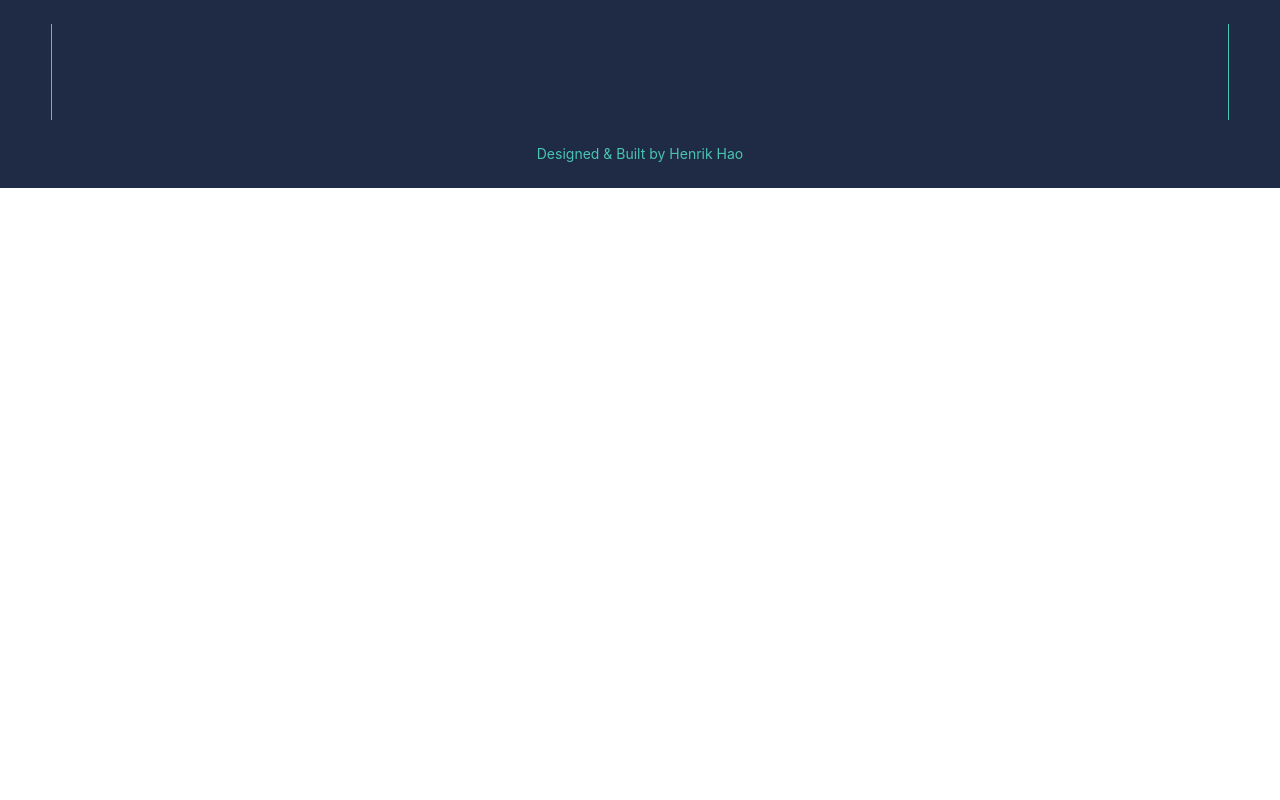
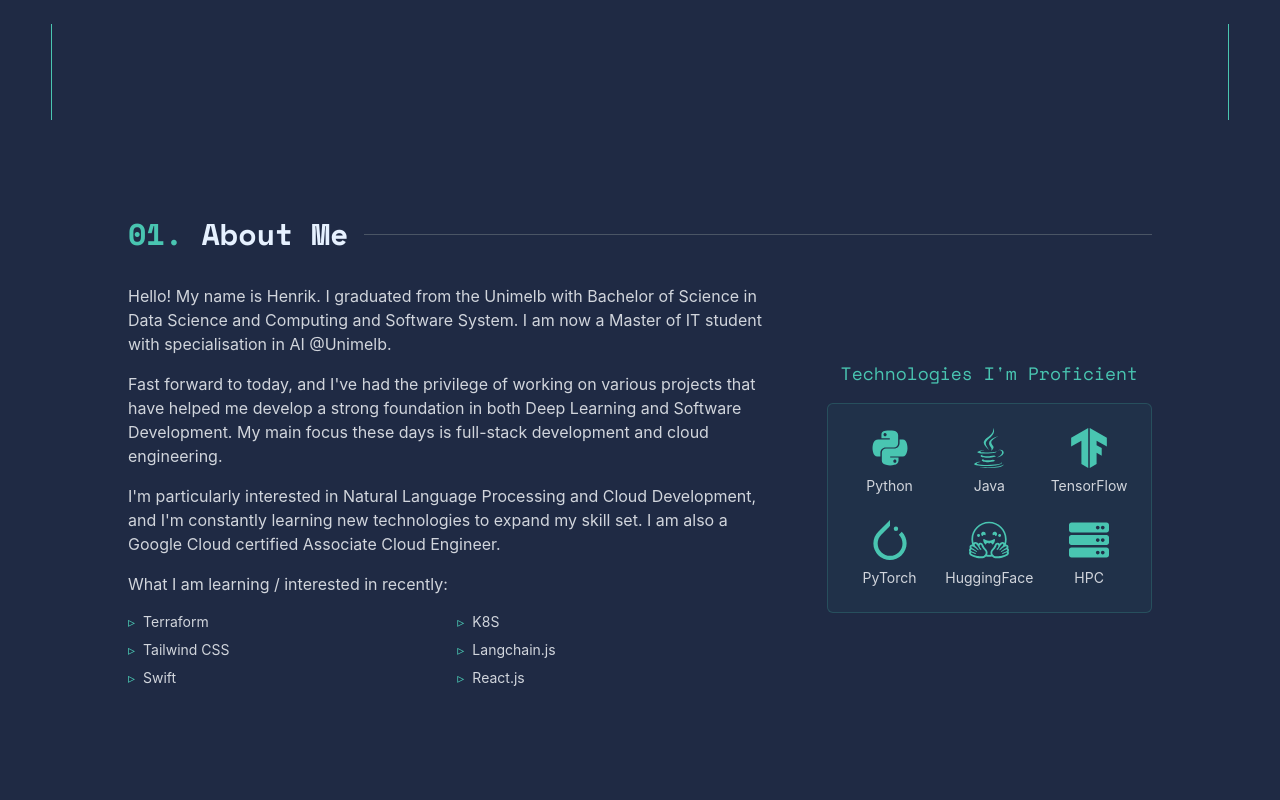
Before and after one commit to HenrikHao/my-personal-web, a React (Vite) app: page / in a window 1280 px wide. Shown: the part 680-1480 px from the top of the page. Before the commit the page ends 868 px from the top, so only its background shows below. Built offline with nearby package versions, Linux system fonts and the light colour scheme.

Commit message:
add about page

```diff
--- a/src/App.jsx
+++ b/src/App.jsx
@@ -16,7 +16,6 @@ function App() {
           <Routes>
             <Route path="/" element={<Home />} />
             {/* Add other routes as needed */}
-            {/* <Route path="/about" element={<About />} /> */}
             {/* <Route path="/experience" element={<Experience />} /> */}
             {/* <Route path="/projects" element={<Projects />} /> */}
             {/* <Route path="/contact" element={<Contact />} /> */}
--- a/src/components/Navbar.jsx
+++ b/src/components/Navbar.jsx
@@ -4,22 +4,22 @@ import { Link, useLocation } from 'react-router-dom';
 const navLinks = [
     {
         name: "About",
-        path: "/about",
+        path: "/#about",
         number: "01"
     },
     {
         name: "Experience",
-        path: "/experience",
+        path: "/#experience",
         number: "02"
     },
     {
         name: "Projects",
-        path: "/projects",
+        path: "/#projects",
         number: "03"
     },
     {
         name: "Contact",
-        path: "/contact",
+        path: "/#contact",
         number: "04"
     },
 ];
@@ -44,6 +44,26 @@ const Navbar = () => {
         return () => window.removeEventListener('scroll', handleScroll);
     }, []);
 
+    // Handle smooth scrolling for anchor links
+    const handleClick = (e, path) => {
+        // Only handle anchor links
+        if (path.includes('#')) {
+            e.preventDefault();
+
+            // Extract the id from the path
+            const id = path.split('#')[1];
+            const element = document.getElementById(id);
+
+            if (element) {
+                // Scroll to the element
+                element.scrollIntoView({ behavior: 'smooth' });
+
+                // Update URL without page reload
+                window.history.pushState(null, '', path);
+            }
+        }
+    };
+
     return (
         <nav className={`fixed top-0 w-full z-50 ${addBlur ? 'backdrop-blur-md bg-background/90' : 'bg-background'} transition-all duration-300`}>
             {/* Use horizontal padding to match left-10/right-10 positions */}
@@ -56,16 +76,17 @@ const Navbar = () => {
                     </div>
                     <div className="hidden md:flex items-center space-x-6 lg:space-x-8">
                         {navLinks.map((link) => (
-                            <Link
-                                to={link.path}
+                            <a
+                                href={link.path}
                                 key={link.name}
+                                onClick={(e) => handleClick(e, link.path)}
                                 className="text-base font-semibold font-space-mono group"
                             >
                                 <span className="text-lightgreen">{link.number}. </span>
-                                <span className={`${location.pathname === link.path ? 'text-lightgreen' : 'text-lightfont'} group-hover:text-lightgreen transition-colors duration-300`}>
+                                <span className={`${location.pathname + location.hash === link.path ? 'text-lightgreen' : 'text-lightfont'} group-hover:text-lightgreen transition-colors duration-300`}>
                                     {link.name}
                                 </span>
-                            </Link>
+                            </a>
                         ))}
                         <a
                             href="/resume.pdf"
--- /dev/null
+++ b/src/pages/About.jsx
@@ -0,0 +1,91 @@
+import React from 'react';
+import { FaPython, FaJava, FaServer } from 'react-icons/fa';
+import { SiTensorflow, SiPytorch, SiHuggingface } from 'react-icons/si';
+
+const About = () => {
+    const skills = [
+        { icon: <FaPython size={40} />, name: "Python" },
+        { icon: <FaJava size={40} />, name: "Java" },
+        { icon: <SiTensorflow size={40} />, name: "TensorFlow" },
+        { icon: <SiPytorch size={40} />, name: "PyTorch" },
+        { icon: <SiHuggingface size={40} />, name: "HuggingFace" },
+        { icon: <FaServer size={40} />, name: "HPC" }
+    ];
+
+    return (
+        <section id="about" className="min-h-screen pt-24 pb-16">
+            <div className="container mx-auto px-6 sm:px-12 lg:px-24 xl:px-32 2xl:px-48">
+                <div className="flex items-center mb-8">
+                    <h2 className="text-2xl md:text-3xl font-bold text-lightfont font-space-mono">
+                        <span className="text-lightgreen">01.</span> About Me
+                    </h2>
+                    <div className="h-px bg-gray-600 flex-grow ml-4"></div>
+                </div>
+
+                <div className="flex flex-col lg:flex-row gap-12">
+                    <div className="lg:w-2/3">
+                        <div className="text-gray-300 space-y-4">
+                            <p>
+                                Hello! My name is Henrik. I graduated from the Unimelb with Bachelor of Science in Data Science
+                                and Computing and Software System. I am now a Master of IT student with specialisation in AI @Unimelb.
+                            </p>
+                            <p>
+                                Fast forward to today, and I've had the privilege of working on various projects that have
+                                helped me develop a strong foundation in both Deep Learning and Software Development. My main focus
+                                these days is full-stack development and cloud engineering.
+                            </p>
+                            <p>
+                                I'm particularly interested in Natural Language Processing and Cloud Development,
+                                and I'm constantly learning new technologies to expand my skill set. I am also a Google Cloud
+                                certified Associate Cloud Engineer.
+                            </p>
+                            <p>
+                                What I am learning / interested in recently:
+                            </p>
+                            <ul className="grid grid-cols-2 gap-2 text-sm">
+                                <li className="flex items-center">
+                                    <span className="text-lightgreen mr-2">▹</span> Terraform
+                                </li>
+                                <li className="flex items-center">
+                                    <span className="text-lightgreen mr-2">▹</span> K8S
+                                </li>
+                                <li className="flex items-center">
+                                    <span className="text-lightgreen mr-2">▹</span> Tailwind CSS
+                                </li>
+                                <li className="flex items-center">
+                                    <span className="text-lightgreen mr-2">▹</span> Langchain.js
+                                </li>
+                                <li className="flex items-center">
+                                    <span className="text-lightgreen mr-2">▹</span> Swift
+                                </li>
+                                <li className="flex items-center">
+                                    <span className="text-lightgreen mr-2">▹</span> React.js
+                                </li>
+                            </ul>
+                        </div>
+                    </div>
+
+                    <div className="lg:w-1/3 flex justify-center items-center">
+                        <div className="flex flex-col">
+                            <h3 className="text-lightgreen text-center font-space-mono mb-4 text-lg">
+                                Technologies I'm Proficient
+                            </h3>
+                            <div className="grid grid-cols-2 sm:grid-cols-3 lg:grid-cols-2 xl:grid-cols-3 gap-6 p-6 bg-lightgreen/5 rounded-md border border-lightgreen/20 hover:border-lightgreen/50 transition-all duration-300">
+                                {skills.map((skill, index) => (
+                                    <div key={index} className="flex flex-col items-center text-center">
+                                        <div className="text-lightgreen mb-2 transition-transform hover:scale-110 duration-300">
+                                            {skill.icon}
+                                        </div>
+                                        <span className="text-gray-300 text-sm">{skill.name}</span>
+                                    </div>
+                                ))}
+                            </div>
+                        </div>
+                    </div>
+                </div>
+            </div>
+        </section>
+    );
+};
+
+export default About;
--- a/src/pages/Home.jsx
+++ b/src/pages/Home.jsx
@@ -1,8 +1,11 @@
 import React from 'react';
 import { Link } from 'react-router-dom';
+import About from './About';
 
 const Home = () => {
     return (
+        <>
+            {/* Hero Section */}
             <div className="flex flex-col justify-center items-center min-h-screen">
                 <div className="container mx-auto px-6 sm:px-12 lg:px-24 xl:px-32 2xl:px-48">
                     <div className="flex flex-col max-w-3xl">
@@ -33,6 +36,10 @@ const Home = () => {
                     </div>
                 </div>
             </div>
+
+            {/* About Section */}
+            <About />
+        </>
     );
 };
 
```
Lines whose indentation alone changed are shown as unchanged.
